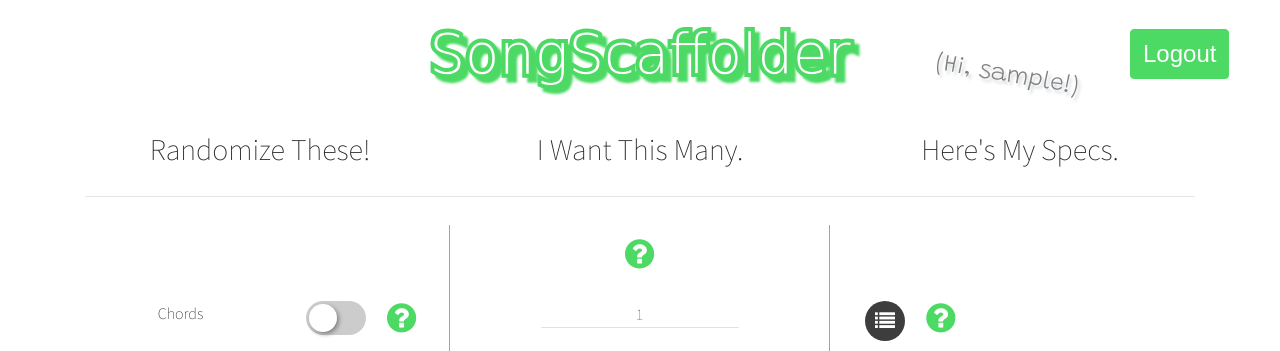
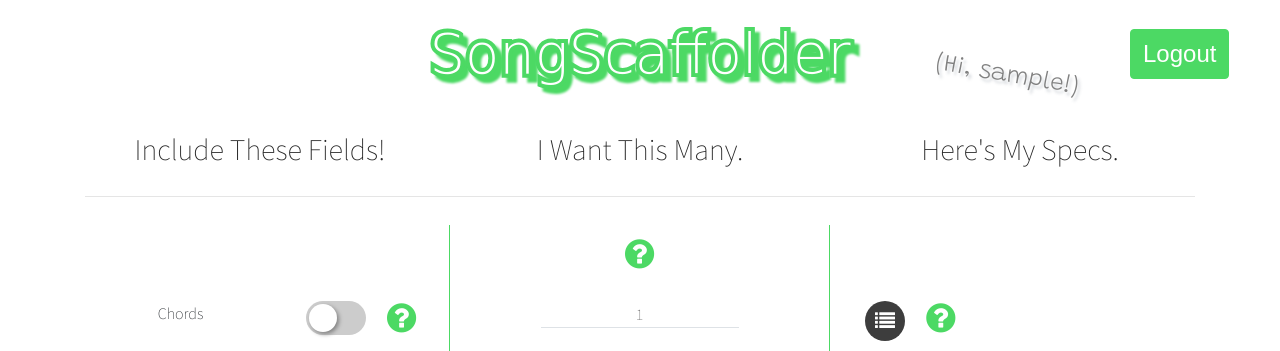
Before and after one commit to jonofoz/songscaffolder, a Django app: page / in a window 1280 px wide. Shown: the top 351 px of the page. Run offline with Django 3.2, Linux system fonts and the light colour scheme; the visitor is signed in with stand-in values (Sample User, id 1); some libraries are stand-ins or nearby versions; some web fonts are replaced.

Commit message:
Reword a header on the homepage:
  * 'Randomize These!' --> 'Include These Fields!'

```diff
--- a/templates/pages/index.html
+++ b/templates/pages/index.html
@@ -7,7 +7,7 @@ SongScaffolder
 {% block content %}
     <div class="row">
         <div class="col-4 header-col">
-            <div class="p-2 lead text-center">Randomize These!</div>
+            <div class="p-2 lead text-center">Include These Fields!</div>
         </div>
         <div class="col-4 header-col">
             <div class="p-2 lead text-center">I Want This Many.</div>
```
